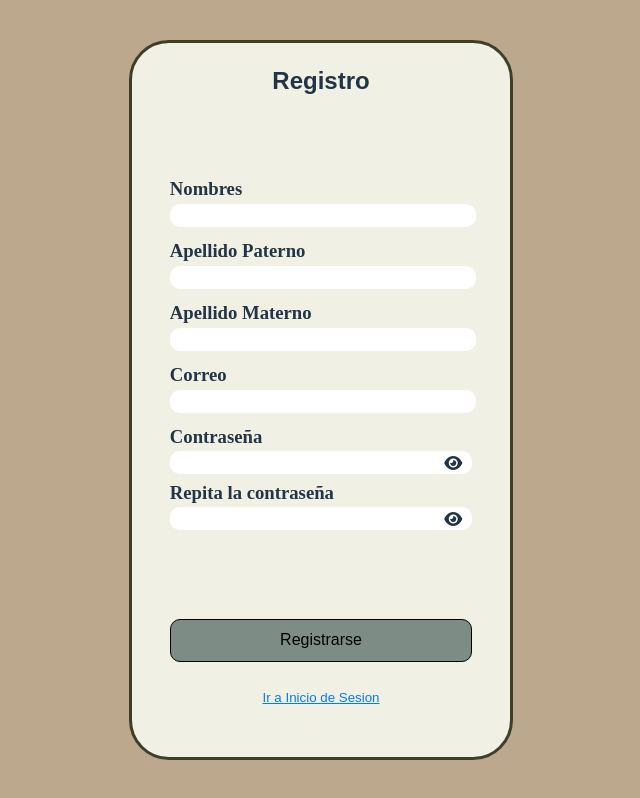
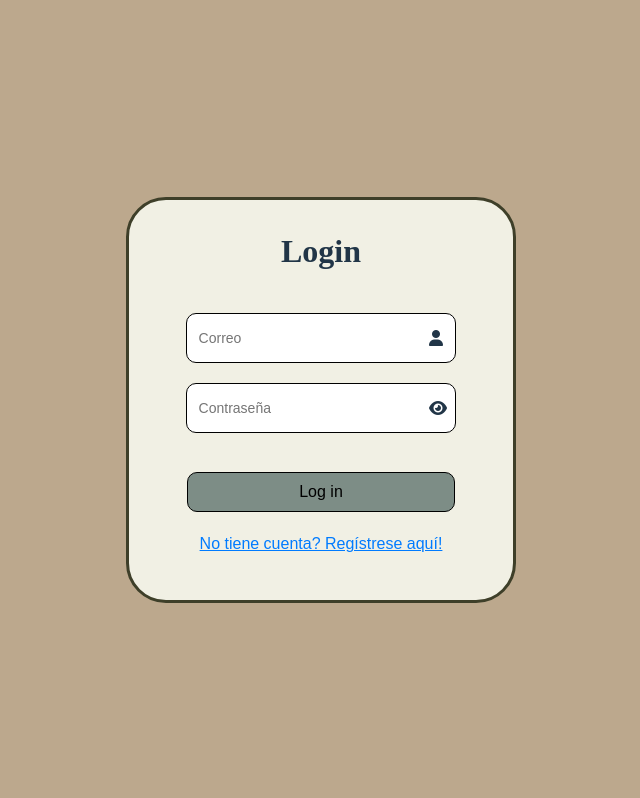
Before and after one commit to VicuzS/CalidadLocal, a React (Vite) app in the folder Frontend/: page /login in a window 1280 px wide. Shown: the whole page, without its empty margins (319-959 px from the left). Built offline with nearby package versions, Linux system fonts and the light colour scheme.

Commit message:
AppRouter added

```diff
--- a/Frontend/src/App.jsx
+++ b/Frontend/src/App.jsx
@@ -1,12 +1,9 @@
-import InvitacionButton from "./componentes/InvitacionButton";
-import SeccionesPage from "./paginas/SeccionesPage";
-import Login from "./paginas/Login";
-import Register from "./paginas/Register";
+import AppRouter from "./paginas/AppRouter";
 
 function App() {
   return(
       <>
-        <Register/>
+        <AppRouter/>
       </>
   );
 }
--- /dev/null
+++ b/Frontend/src/paginas/AppRouter.jsx
@@ -0,0 +1,19 @@
+import { BrowserRouter, Routes, Route } from "react-router-dom";
+import Login from "../paginas/Login";
+import Register from "../paginas/Register";
+import Dashboard from "../paginas/SeccionesPage";
+
+function AppRouter() {
+  return (
+    <BrowserRouter>
+      <Routes>
+        <Route path="/" element={<Login />} />
+        <Route path="/login" element={<Login />} />
+        <Route path="/register" element={<Register />} />
+        <Route path="/seccionesPage" element={<Dashboard />} />
+      </Routes>
+    </BrowserRouter>
+  );
+}
+
+export default AppRouter;
--- a/Frontend/src/paginas/Login.jsx
+++ b/Frontend/src/paginas/Login.jsx
@@ -1,4 +1,5 @@
 import { useState } from "react";
+import { Link } from "react-router-dom";
 import "../styles/Login.css"
 
 function Login(){
@@ -33,9 +34,9 @@ function Login(){
                 <button className="login-button" onClick={pruebaInputs}>
                     Log in
                 </button>
-                <button className="login-registrar">
-                    No tiene cuenta? Registrese aqui!
-                </button>
+                <Link to="/register" className="login-registrar">
+                     No tiene cuenta? Regístrese aquí!
+                </Link>
             </div>
         </div>
 
--- a/Frontend/src/paginas/Register.jsx
+++ b/Frontend/src/paginas/Register.jsx
@@ -1,4 +1,5 @@
 import { useState } from "react";
+import { Link } from "react-router-dom";
 import "../styles/Register.css"
 import "../styles/Login.css"
 
@@ -54,7 +55,7 @@ function Register() {
                     ))}
                 </div>
                 <button className="login-button register-button" onClick={pruebaInputs}>Registrarse</button>
-                <button className="login-registrar ir-login-button">Ir a Inicio de Sesion</button>
+                <Link to="/login" className="login-registrar ir-login-button">Ir a Inicio de Sesion</Link>
             </div>
 
         </div>
--- a/Frontend/src/styles/Register.css
+++ b/Frontend/src/styles/Register.css
@@ -83,5 +83,6 @@
 }
 
 .ir-login-button{
+    margin-top: 5%;
     height: 10%;
 }
```
